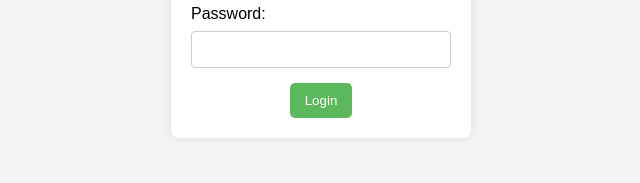
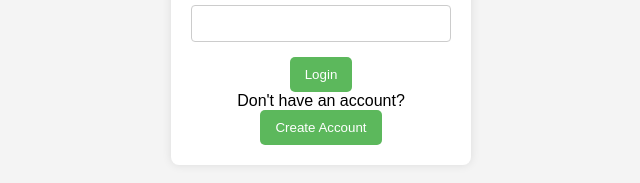
Before and after one commit to DavidAjose7559/accountability-site, a plain HTML site: page index.html in a window 1280 px wide. Shown: the part 443-626 px from the top of the page, without its empty margins (319-959 px from the left). Drawn offline with Linux system fonts and the light colour scheme.

Commit message:
Update index.html

```diff
--- a/index.html
+++ b/index.html
@@ -34,6 +34,8 @@
 
             <button type="submit">Login</button>
         </form>
+        <!-- Create Account Button -->
+        <p>Don't have an account? <button id="showRegisterButton">Create Account</button></p>
 
         <!-- Welcome Message (initially hidden) -->
         <div id="welcomeMessage" class="hidden">
```
